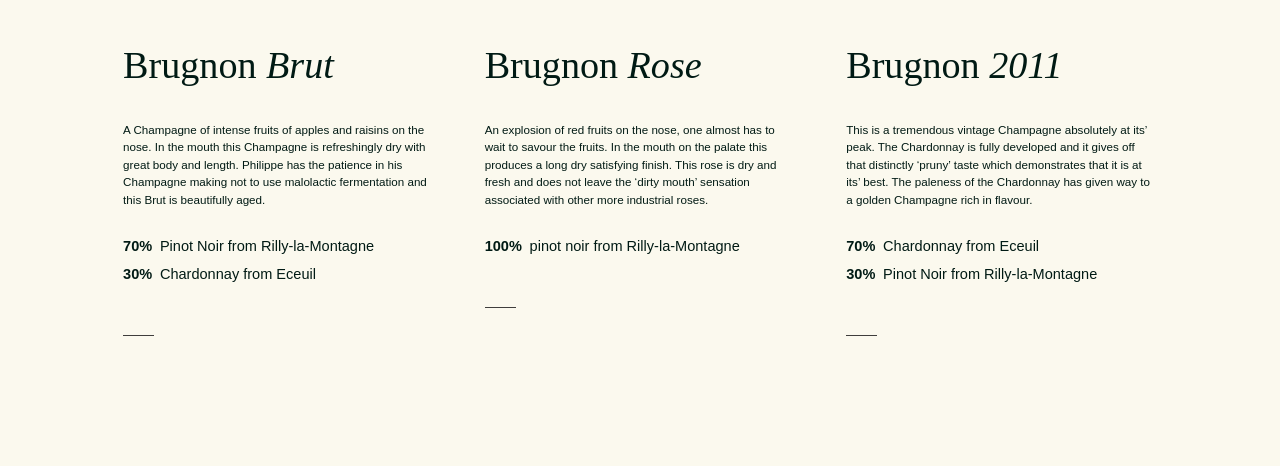
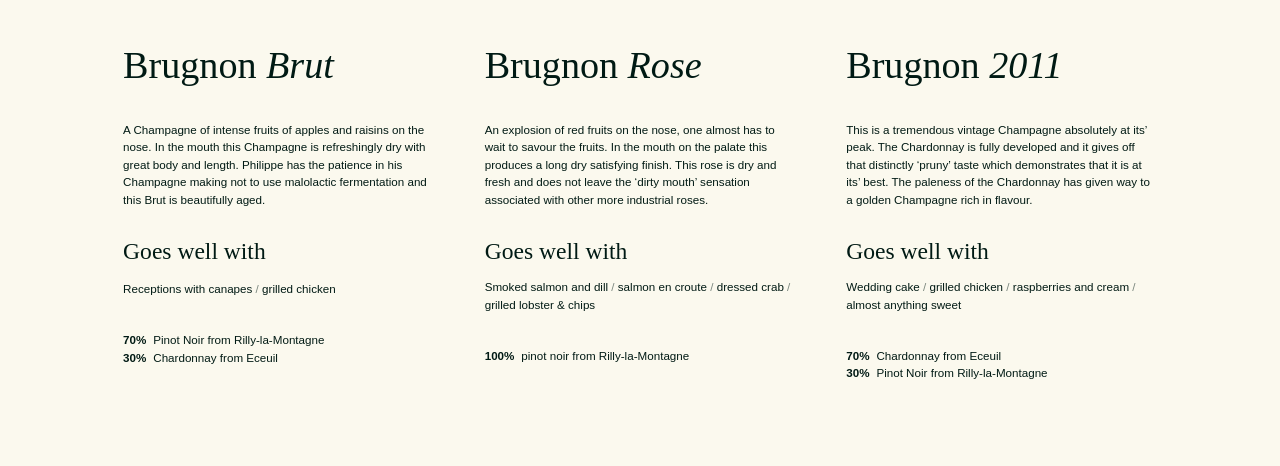
Before and after one commit to JayGeorge/thesybarite_org_static, a PHP site: page /champagne-club.php in a window 1280 px wide; the page is wider, and only the part inside the window is pictured. Shown: the part 1484-1950 px from the top of that part. Before the commit the page ends 1820 px from the top of that part, so only its background shows below. Run offline with PHP 8.4, Linux system fonts and the light colour scheme; some web fonts are replaced.

Commit message:
Champagne Club -- finish wines section

```diff
--- a/champagne-club.php
+++ b/champagne-club.php
@@ -64,6 +64,11 @@
                     <div class="feature-columns__column">
                         <h3 class="feature-columns__title">Brugnon <em>Brut</em></h3>
                         <p class="feature-columns__description">A Champagne of intense fruits of apples and raisins on the nose. In the mouth this Champagne is refreshingly dry with great body and length. Philippe has the patience in his Champagne making not to use malolactic fermentation and this Brut is beautifully aged.</p>
+                        <h4 class="feature-columns__sub-title">Goes well with</h4>
+                        <ul class="feature-columns__list">
+                            <li>Receptions with canapes</li>
+                            <li>grilled chicken</li>
+                        </ul>
                         <ul class="feature-columns__stats">
                             <li><strong>70%</strong> Pinot Noir from Rilly-la-Montagne</li>
                             <li><strong>30%</strong> Chardonnay from Eceuil</li>
@@ -72,6 +77,13 @@
                     <div class="feature-columns__column">
                         <h3 class="feature-columns__title">Brugnon <em>Rose</em></h3>
                         <p class="feature-columns__description">An explosion of red fruits on the nose, one almost has to wait to savour the fruits. In the mouth on the palate this produces a long dry satisfying finish. This rose is dry and fresh and does not leave the ‘dirty mouth’ sensation associated with other more industrial roses.</p>
+                        <h4 class="feature-columns__sub-title">Goes well with</h4>
+                        <ul class="feature-columns__list">
+                            <li>Smoked salmon and dill</li>
+                            <li>salmon en croute</li>
+                            <li>dressed crab</li>
+                            <li>grilled lobster & chips</li>
+                        </ul>
                         <ul class="feature-columns__stats">
                             <li><strong>100%</strong> pinot noir from Rilly-la-Montagne</li>
                         </ul>
@@ -79,6 +91,13 @@
                     <div class="feature-columns__column">
                         <h3 class="feature-columns__title">Brugnon <em>2011</em></h3>
                         <p class="feature-columns__description">This is a tremendous vintage Champagne absolutely at its’ peak. The Chardonnay is fully developed and it gives off that distinctly ‘pruny’ taste which demonstrates that it is at its’ best. The paleness of the Chardonnay has given way to a golden Champagne rich in flavour.</p>
+                        <h4 class="feature-columns__sub-title">Goes well with</h4>
+                        <ul class="feature-columns__list">
+                            <li>Wedding cake</li>
+                            <li>grilled chicken</li>
+                            <li>raspberries and cream</li>
+                            <li>almost anything sweet</li>
+                        </ul>
                         <ul class="feature-columns__stats">
                             <li><strong>70%</strong> Chardonnay from Eceuil</li>
                             <li><strong>30%</strong> Pinot Noir from Rilly-la-Montagne</li>
--- a/css/core.css
+++ b/css/core.css
@@ -14,7 +14,7 @@
     - Layout snippets inspired by https://smolcss.dev/
     - Where CSS groups include framework names such as WordPress or Genesis it means HTML/CSS in this group is based on these solid frameworks
 
-    For more information open `readme.css`
+    For more information see `readme.css`
 
 */
 :root {
@@ -435,7 +435,8 @@
 .h5,
 h6,
 .h6 {
-    padding-block-end: var(--spacing-s-x-x);
+    /* e.g. >> /champagne-club h4 */
+    padding-block-end: var(--spacing-s);
 }
 
 * + h3,
@@ -1077,6 +1078,10 @@
     max-width: var(--max-width-1);
     margin: auto;
 }
+
+.feature-columns__list li {
+    display: inline-block;
+}
 /* GROUP COMPONENTS / FEATURE COLUMNS / SPACING
 =================================================== */
 .feature-columns {
@@ -1084,8 +1089,13 @@
     padding-inline-end: var(--spacing-l);
 }
 
-.feature-columns__stats {
-    padding-block-end: var(--spacing-l);
+.feature-columns__stats,
+.feature-columns__list {
+    padding-block-end: var(--spacing-m);
+}
+
+.feature-columns li {
+    padding-block-end: 0;
 }
 
 .feature-columns__stats strong {
@@ -1098,27 +1108,33 @@
     line-height: var(--font-size-l-line-height);
 }
 
+.feature-columns__sub-title {
+    font-size: var(--font-size-m);
+    line-height: var(--font-size-m-line-height);
+}
+
 .feature-columns__description {
     font-size: var(--font-size-s-x);
 }
 
-/* ul*/
-.feature-columns__stats {
-    position: relative;
+.feature-columns__list {
+    display: inline-block;
+}
+
+.feature-columns__list li:not(:last-child)::after {
+    content: " /";
+    opacity: 0.5;
 }
 
 /* ul*/
-.feature-columns__stats {
+.feature-columns__stats,
+.feature-columns__list {
     list-style: none;
 }
 
-.feature-columns__stats::after {
-    content: "";
-    position: absolute;
-    bottom: 0;
-    width: 10%;
-    border-block-end: 1px solid black;
-    opacity: 0.75;
+.feature-columns__list,
+.feature-columns__stats {
+    font-size: var(--font-size-s-x);
 }
 
 
```
